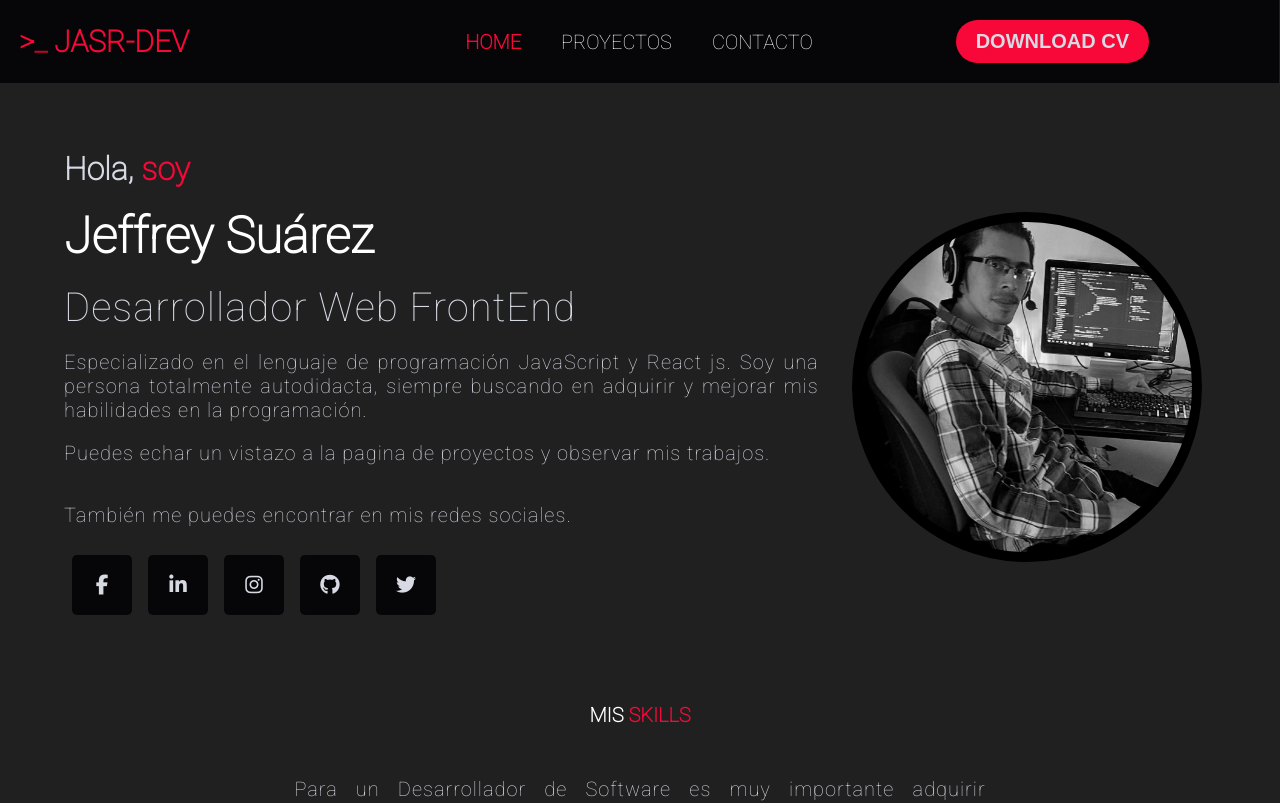
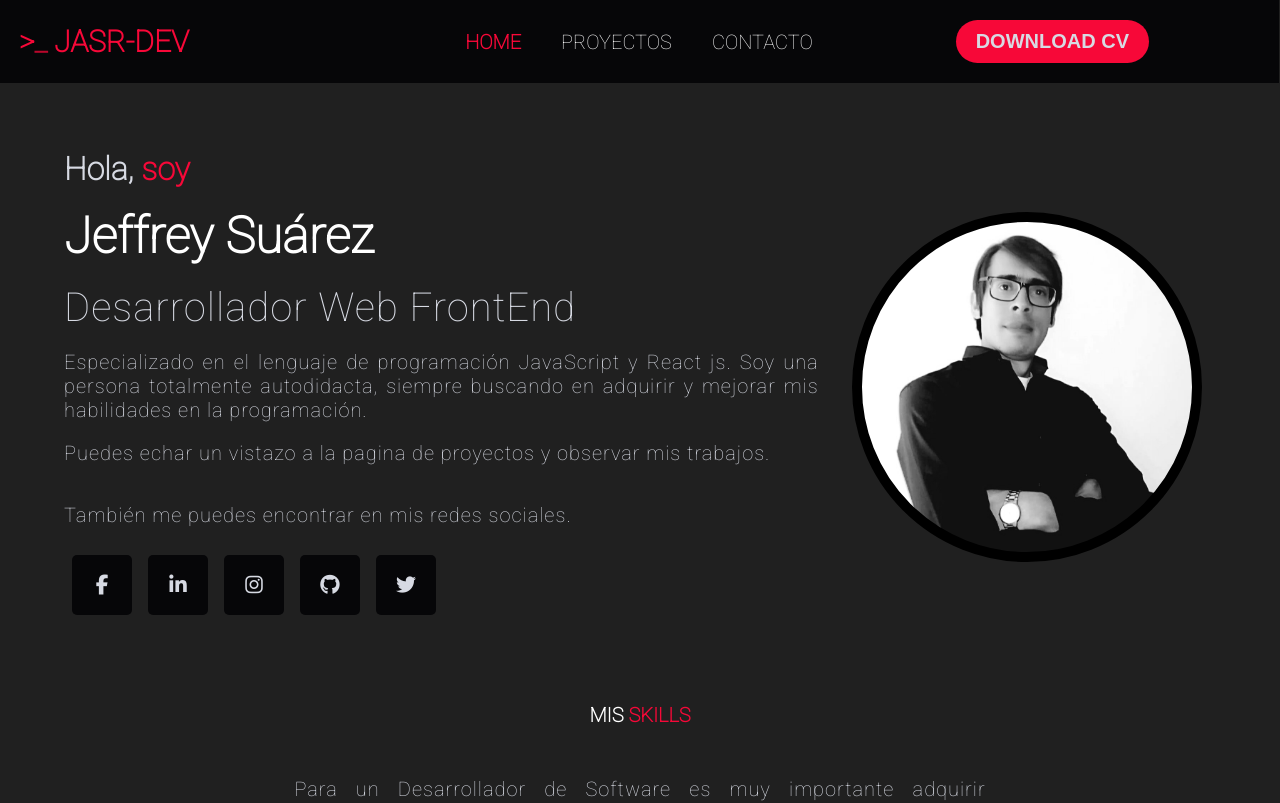
Before and after one commit to JeffreySuarez/JASR-DEV-portafolio, a React (Create React App) app: page / in a window 1280 px wide. Shown: the top 803 px of the page. Built offline with nearby package versions, Linux system fonts and the light colour scheme.

Commit message:
ajuste foto de perfil

```diff
--- a/src/components/HomeComponent/style.css
+++ b/src/components/HomeComponent/style.css
@@ -5,7 +5,7 @@
 }
 
 .contenido-imagen {
-  background-image: url(../../assets/img/foto.png);
+  background-image: url(../../assets/img/fotoJeffreySuarez.jpeg);
   background-repeat: none;
   background-size: cover;
   filter: grayscale(100%);
```
Also changed, not shown: src/assets/img/fotoJeffreySuarez.jpeg (added).
